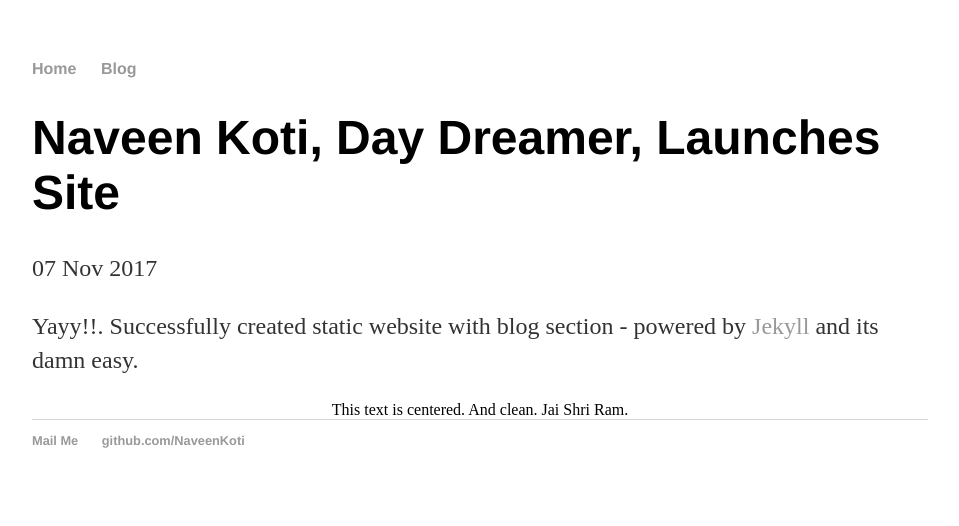
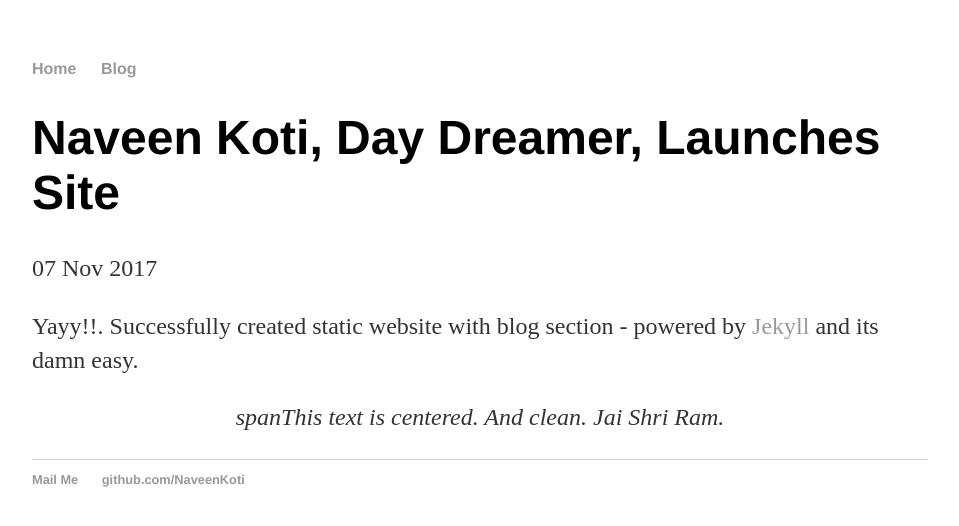
Before and after one commit to NaveenKoti/naveenkoti.github.io, a Jekyll site: the page built from _posts/2017-11-07-my-first-blog-post.md, in a window 1280 px wide. Shown: the top 526 px of the page, without its empty margins (160-1119 px from the left). Built offline with Jekyll 4.4.1, drawn with Linux system fonts in a browser that asks for light colours.

Commit message:
Update 2017-11-07-my-first-blog-post.md
changes to text decoration

```diff
--- a/_posts/2017-11-07-my-first-blog-post.md
+++ b/_posts/2017-11-07-my-first-blog-post.md
@@ -5,4 +5,4 @@ date: 2017-11-07
 ---
 
 Yayy!!. Successfully created static website with blog section - powered by [Jekyll](http://jekyllrb.com) and its damn easy.
-<center>This text is centered.  And clean.  Jai Shri Ram.</center>
+<center><em><p>spanThis text is centered.  And clean.  Jai Shri Ram.</p></em></center>
```
